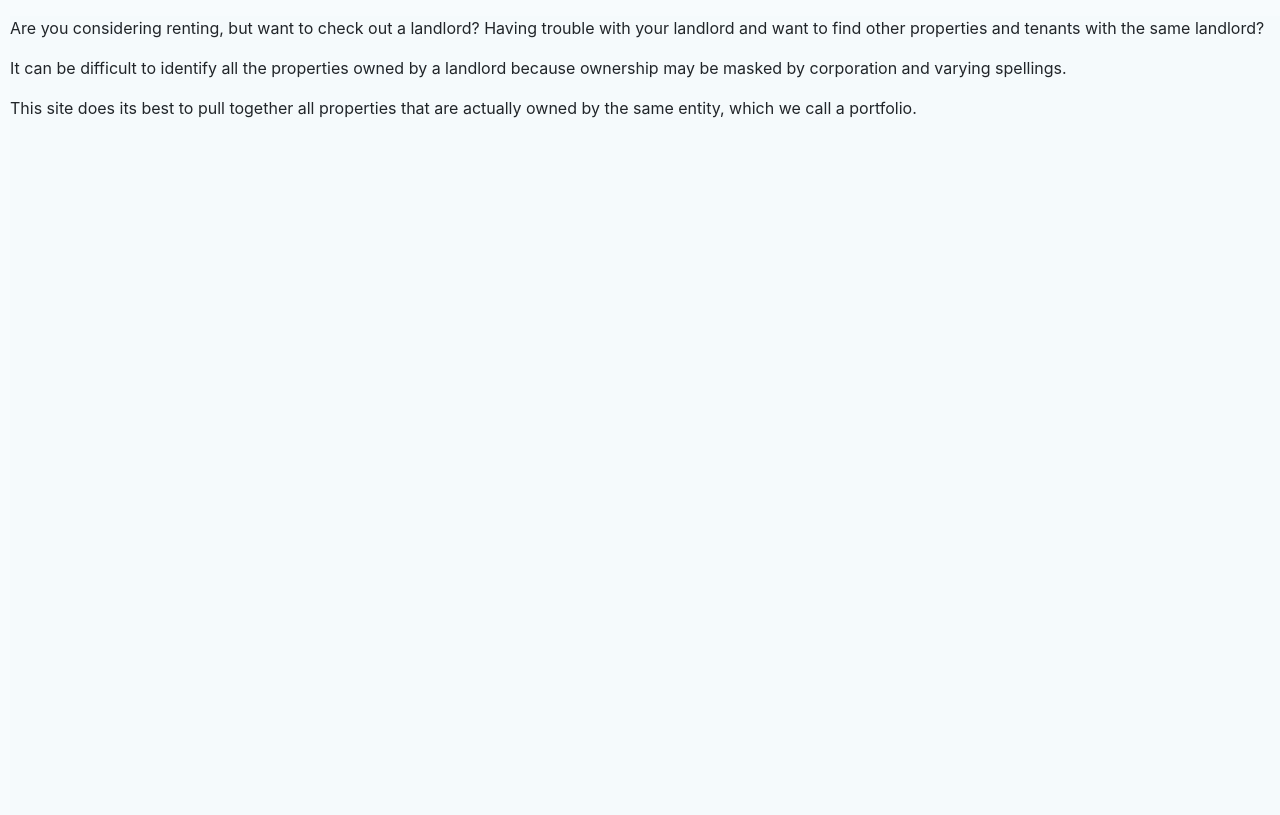
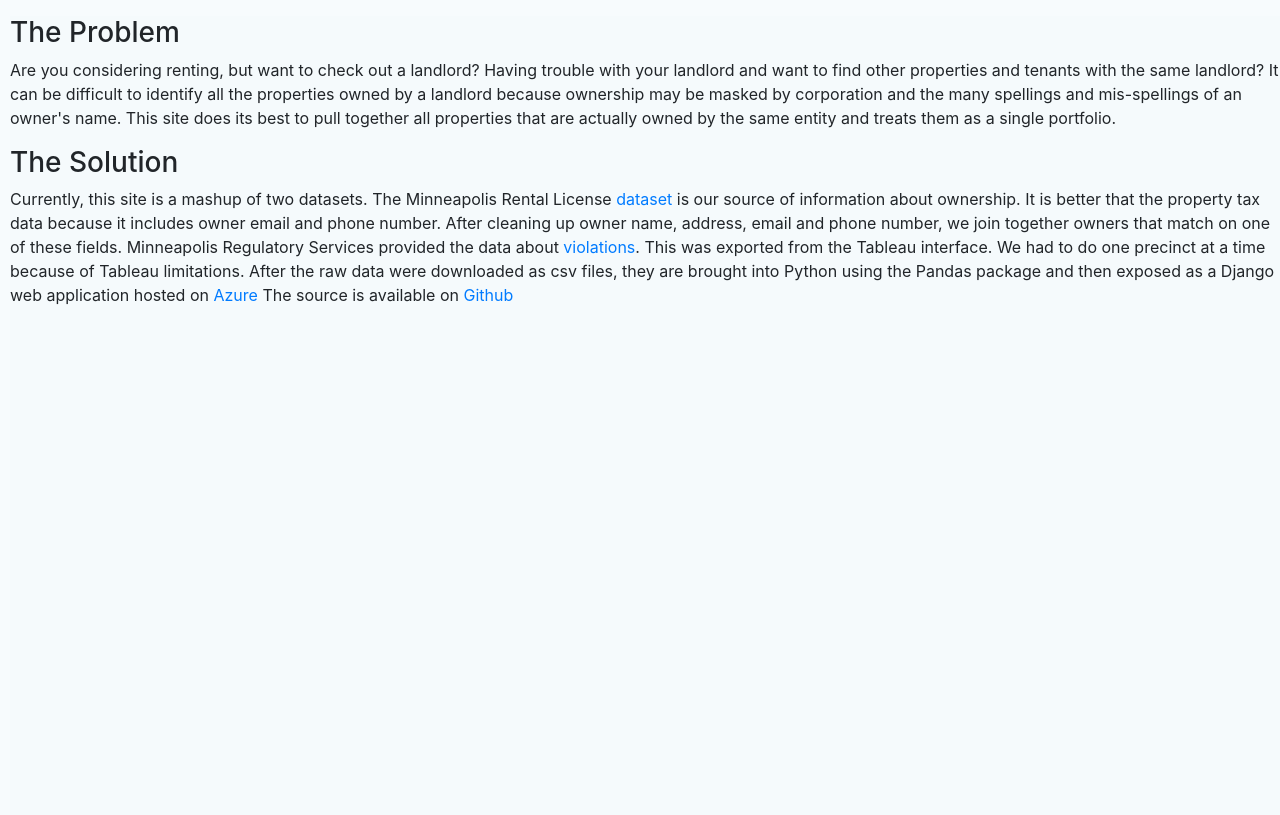
Before and after one commit to michaelaltmann/tc-landlords, a Django app: page / in a window 1280 px wide. Shown: the part 67-882 px from the top of the page. Run offline with Django 3.2, Linux system fonts and the light colour scheme; parts of the project's set-up code (start-up, migrations or seed data) failed here and were passed over; some libraries are stand-ins or nearby versions.

Commit message:
Verbiage

```diff
--- a/hello/templates/hello/index.html
+++ b/hello/templates/hello/index.html
@@ -2,17 +2,33 @@
 {% block title %}Twin Cities Landlord App{% endblock title %}
 
 {% block content %}
+<h3>The Problem</h3>
 <p>
 Are you considering renting, but  want to check out a landlord?
 Having trouble with your landlord and want to find other properties and tenants
 with the same landlord?
+It can be difficult to identify all the properties owned by a landlord because
+ownership may be masked by corporation and the many spellings and mis-spellings of an
+owner's name.
+This site does its best to pull together all properties that are actually
+owned by the same entity and treats them as a single portfolio.
 </p>
 
-<p>It can be difficult to identify all the properties owned by a landlord because
-ownership may be masked by corporation and varying spellings.
-</p>
+<h3>The Solution</h3>
 <p>
-This site does its best to pull together all properties that are actually
-owned by the same entity, which we call a portfolio.
+    Currently, this site is a mashup of two datasets.
+    The Minneapolis Rental License <a href="https://opendata.minneapolismn.gov/datasets/active-rental-licenses">dataset</a> is our source of information about ownership.  It is better
+    that the property tax data because it includes owner email and phone number.  After cleaning up
+    owner name, address, email and phone number, we join together owners that match on one of these
+    fields.
+
+    Minneapolis Regulatory Services provided the data about
+    <a href="https://tableau.minneapolismn.gov/views/OpenDataRegulatoryServices-Violations/Introduction">violations</a>.  This was exported from the Tableau
+    interface. We had to do one precinct at a time because of Tableau limitations.
+
+    After the raw data were downloaded as csv files, they are brought into Python using the Pandas
+    package and then exposed as a Django web application hosted on <a href="https://tc-landlords.azurewebsites.net">Azure</a>
+
+    The source is available on <a href="https://github.com/michaelaltmann/tc-landlords">Github</a>
 </p>
 {% endblock content %}
--- a/licenses/templates/licenses/index.html
+++ b/licenses/templates/licenses/index.html
@@ -3,7 +3,7 @@
 {% block title %}Summary of Rental Licenses{% endblock title %}
 
 {% block content %}
-A sample of license data
+<h3>A sample of license data</h3>
 <pre>
     {{ licenses }}
 </pre>
```
